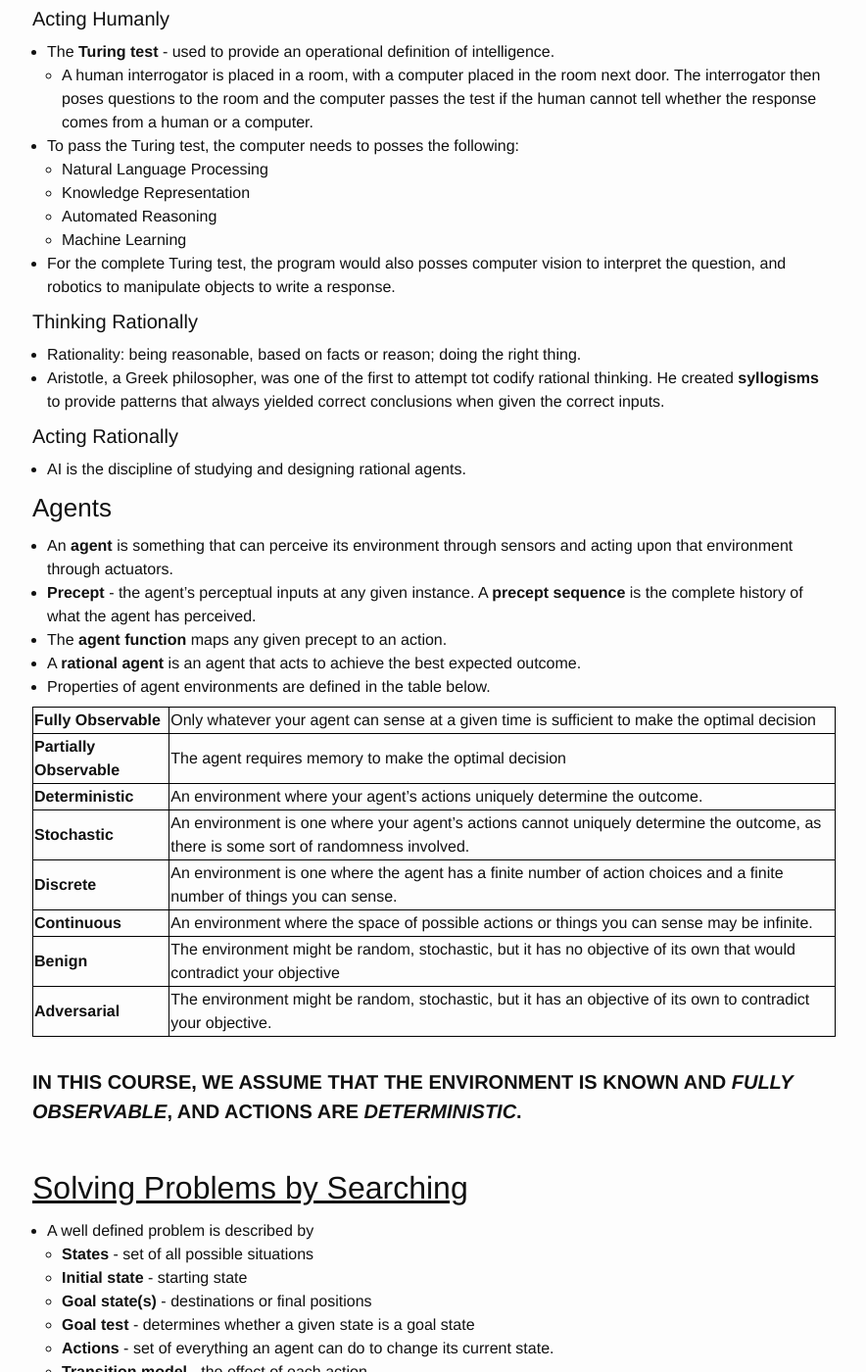
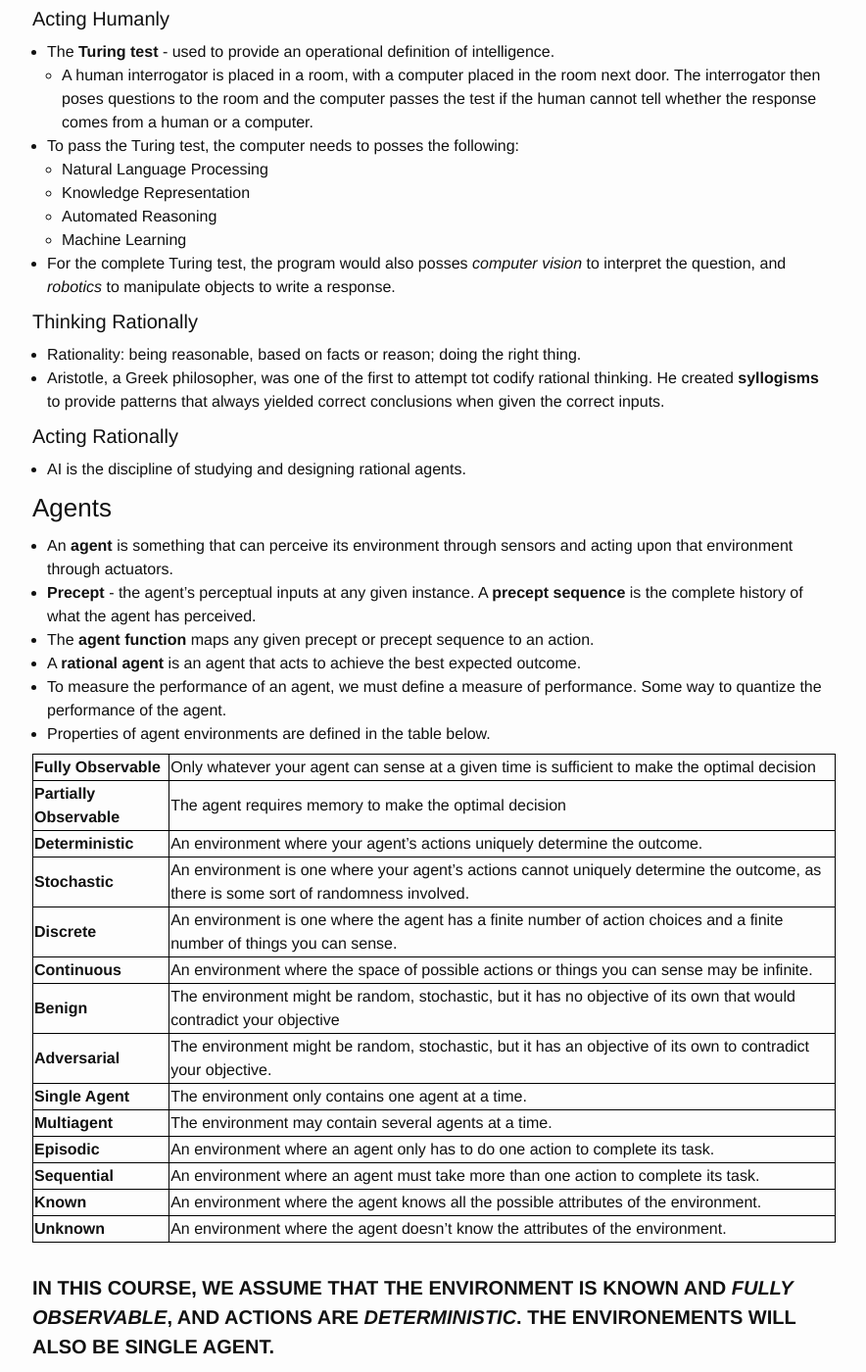
Before and after one commit to akhilbond/akhilbond.github.io, a Jekyll site: the page built from Courses/intro_to_ai/notes.md, in a window 1280 px wide and 1400 px high, scrolled down 579 px. Shown: the whole window at 98% size, without its empty margins (197-1081 px from the left). Built offline with Jekyll 4.4.1, drawn with Linux system fonts in a browser that asks for light colours; formulas are drawn with MathJax 3; some of the changed text lies outside the part shown.

Commit message:
AI notes

```diff
--- a/Courses/intro_to_ai/notes.md
+++ b/Courses/intro_to_ai/notes.md
@@ -33,7 +33,7 @@ mathjax: true
   - Knowledge Representation
   - Automated Reasoning
   - Machine Learning
-- For the complete Turing test, the program would also posses computer vision to interpret the question, and robotics to manipulate objects to write a response.
+- For the complete Turing test, the program would also posses *computer vision* to interpret the question, and *robotics* to manipulate objects to write a response.
 
 #### Thinking Rationally
 
@@ -48,8 +48,9 @@ mathjax: true
 
 - An **agent** is something that can perceive its environment through sensors and acting upon that environment through actuators.
 - **Precept** - the agent's perceptual inputs at any given instance. A **precept sequence** is the complete history of what the agent has perceived.
-- The **agent function** maps any given precept to an action.
+- The **agent function** maps any given precept or precept sequence to an action.
 - A **rational agent** is an agent that acts to achieve the best expected outcome.
+- To measure the performance of an agent, we must define a measure of performance. Some way to quantize the performance of the agent.
 - Properties of agent environments are defined in the table below.
 
 | **Fully Observable**     | Only whatever your agent can sense at a given time is sufficient to make the optimal decision     |
@@ -60,11 +61,17 @@ mathjax: true
 | **Continuous** | An environment where the space of possible actions or things you can sense may be infinite. |
 | **Benign** | The environment might be random, stochastic, but it has no objective of its own that would contradict your objective |
 | **Adversarial** | The environment might be random, stochastic, but it has an objective of its own to contradict your objective. |
+| **Single Agent** | The environment only contains one agent at a time. |
+| **Multiagent** | The environment may contain several agents at a time. |
+| **Episodic** | An environment where an agent only has to do one action to complete its task. |
+| **Sequential** | An environment where an agent must take more than one action to complete its task. |
+| **Known** | An environment where the agent knows all the possible attributes of the environment. |
+| **Unknown** | An environment where the agent doesn't know the attributes of the environment. |
 {:.mbtablestyle}
 
 <br>
 
-#### **IN THIS COURSE, WE ASSUME THAT THE ENVIRONMENT IS KNOWN AND *FULLY OBSERVABLE*, AND ACTIONS ARE *DETERMINISTIC*.**
+#### **IN THIS COURSE, WE ASSUME THAT THE ENVIRONMENT IS KNOWN AND *FULLY OBSERVABLE*, AND ACTIONS ARE *DETERMINISTIC*. THE ENVIRONEMENTS WILL ALSO BE SINGLE AGENT.**
 
 <br>
 
@@ -82,4 +89,4 @@ mathjax: true
 - The initial state, actions, and transition model together implicitly define the **state space** of a problem.
 
 - A **path** is a sequence of states connected by a sequence of actions.
-  - The cost of a path is the sum of the costs of the individual actions along the path. The step cost of an action, $$a$$, in state $$s$$ to reach state $$s'$$ is denoted by $$c(s,a,s')$$.
+  - The cost of a path is the sum of the costs of the individual actions along the path. The **step cost** of an action, $$a$$, in state $$s$$ to reach state $$s'$$ is denoted by $$c(s,a,s')$$.
```
Also changed, not shown: Courses.md (+2 -1 lines).
